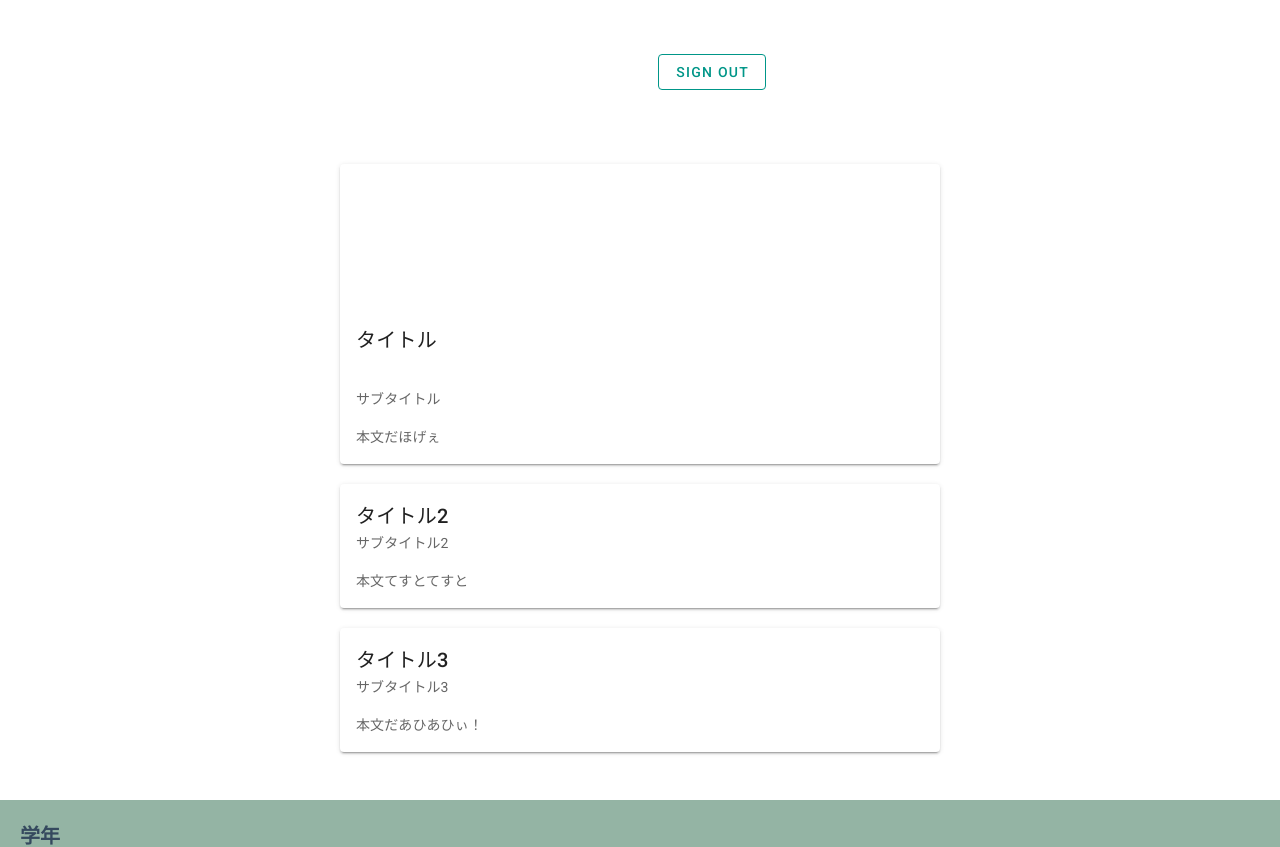
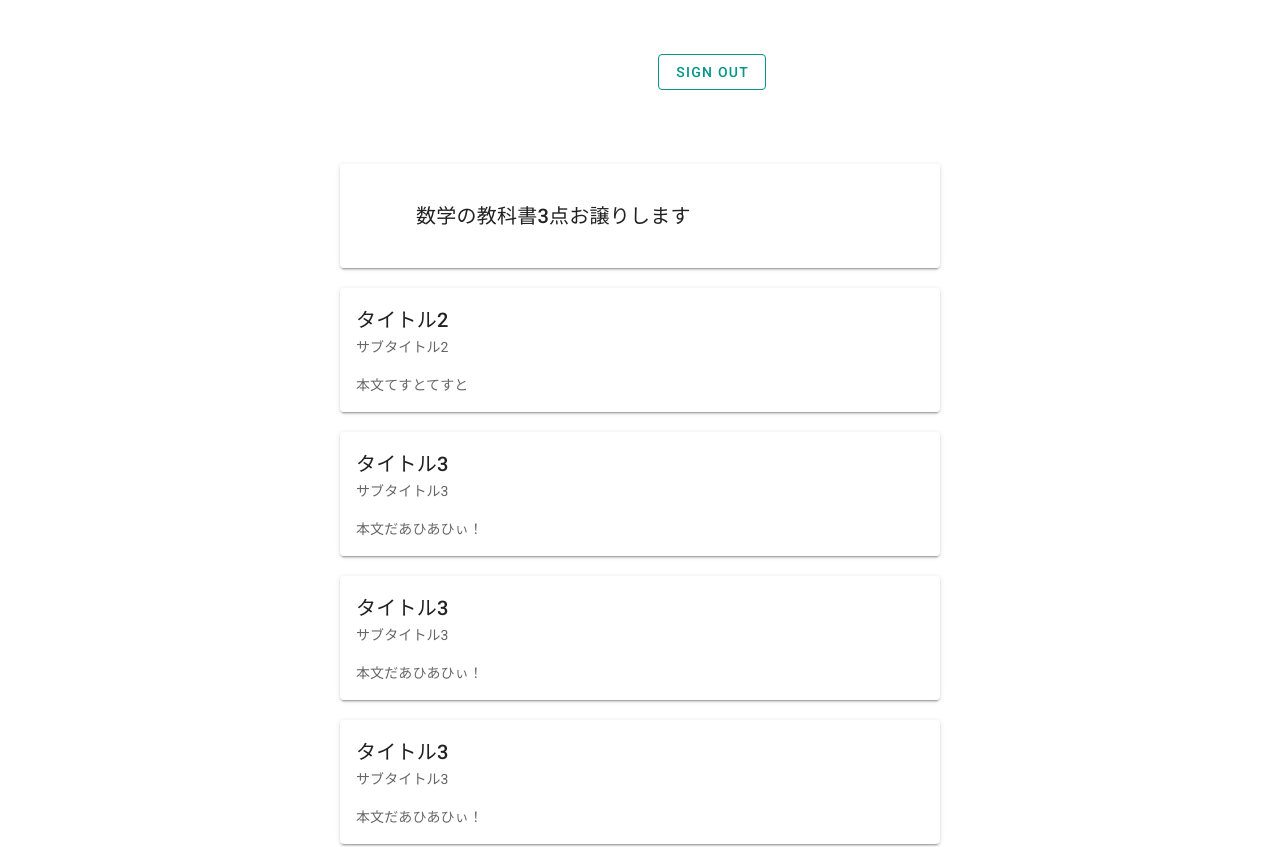
Before and after one commit to kyutech-programming-club/Textbook-Matchng, a Nuxt app: page /postlist in a window 1280 px wide. Shown: the top 847 px of the page. Built offline with nearby package versions, Linux system fonts and the light colour scheme.

Commit message:
Add avatar icon to post card

```diff
--- a/pages/postlist.vue
+++ b/pages/postlist.vue
@@ -19,24 +19,42 @@
 
       </div>
 
-      <div>
+      <div class="ma-4">
         <v-card width="600px" class="mx-auto mt-5">
-          <div>
-            <v-avatar class="d-inline-block ma-8" size="80">
-              <v-img
-                :src="photo_url"
-              />
-            </v-avatar>
-            <v-card-title>タイトル</v-card-title>
-          </div>
-          <V-card-subtitle>サブタイトル</V-card-subtitle>
-          <v-card-text>本文だほげぇ</v-card-text>
+          <v-container>
+            <v-card-actions>
+              <v-avatar class="d-inline-block" size="40">
+                <v-img
+                  :src="photo_url"
+                />
+              </v-avatar>
+              <v-card-title>数学の教科書3点お譲りします</v-card-title>
+            </v-card-actions>
+          </v-container>
         </v-card>
 
         <v-card width="600px" class="mx-auto mt-5">
           <v-card-title>タイトル2</v-card-title>
           <V-card-subtitle>サブタイトル2</V-card-subtitle>
           <v-card-text>本文てすとてすと</v-card-text>
+        </v-card>
+
+        <v-card width="600px" class="mx-auto mt-5">
+          <v-card-title>タイトル3</v-card-title>
+          <V-card-subtitle>サブタイトル3</V-card-subtitle>
+          <v-card-text>本文だあひあひぃ！</v-card-text>
+        </v-card>
+
+        <v-card width="600px" class="mx-auto mt-5">
+          <v-card-title>タイトル3</v-card-title>
+          <V-card-subtitle>サブタイトル3</V-card-subtitle>
+          <v-card-text>本文だあひあひぃ！</v-card-text>
+        </v-card>
+
+        <v-card width="600px" class="mx-auto mt-5">
+          <v-card-title>タイトル3</v-card-title>
+          <V-card-subtitle>サブタイトル3</V-card-subtitle>
+          <v-card-text>本文だあひあひぃ！</v-card-text>
         </v-card>
 
         <v-card width="600px" class="mx-auto mt-5">
@@ -56,6 +74,7 @@ export default {
   data() {
     return {
       photo_url: null,
+      user_name: null,
       posts: []
     }
   },
@@ -63,6 +82,7 @@ export default {
     firebase.auth().onAuthStateChanged(user => {
       if (user) {
         this.photo_url = user.photoURL
+        this.user_name = user.displayName
         console.log(this.photo_url)
       }
     })
```
